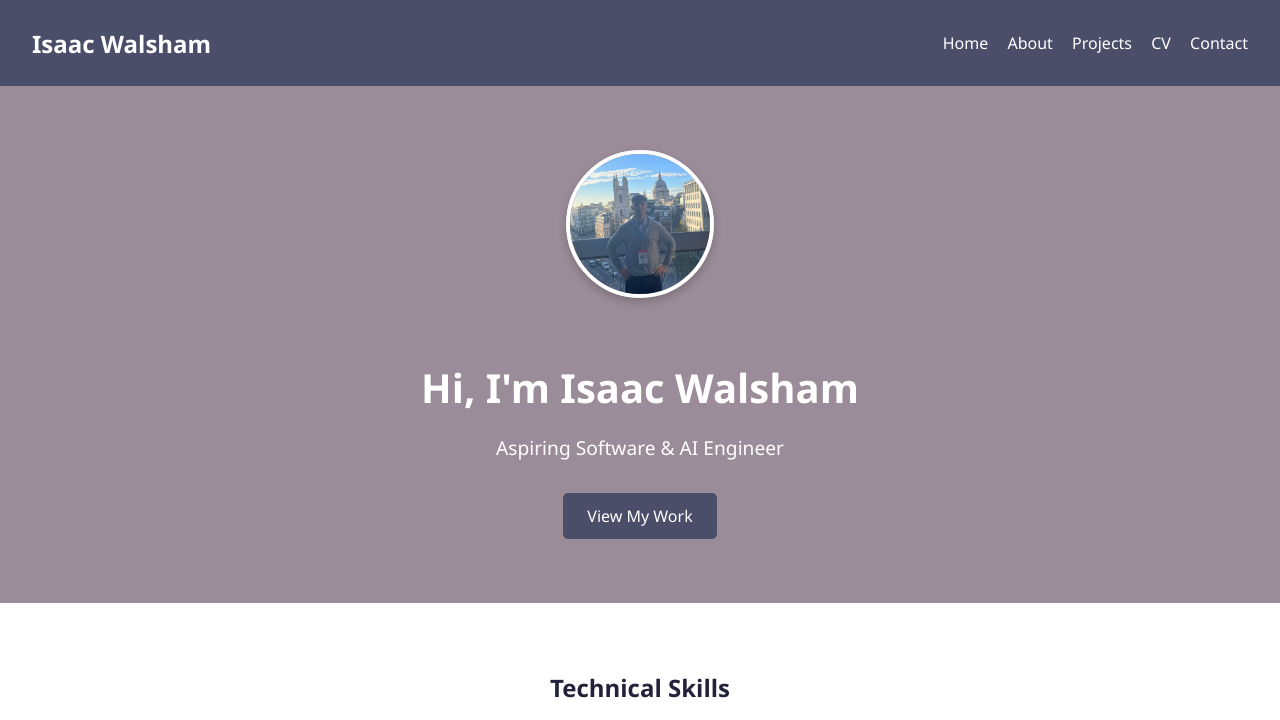
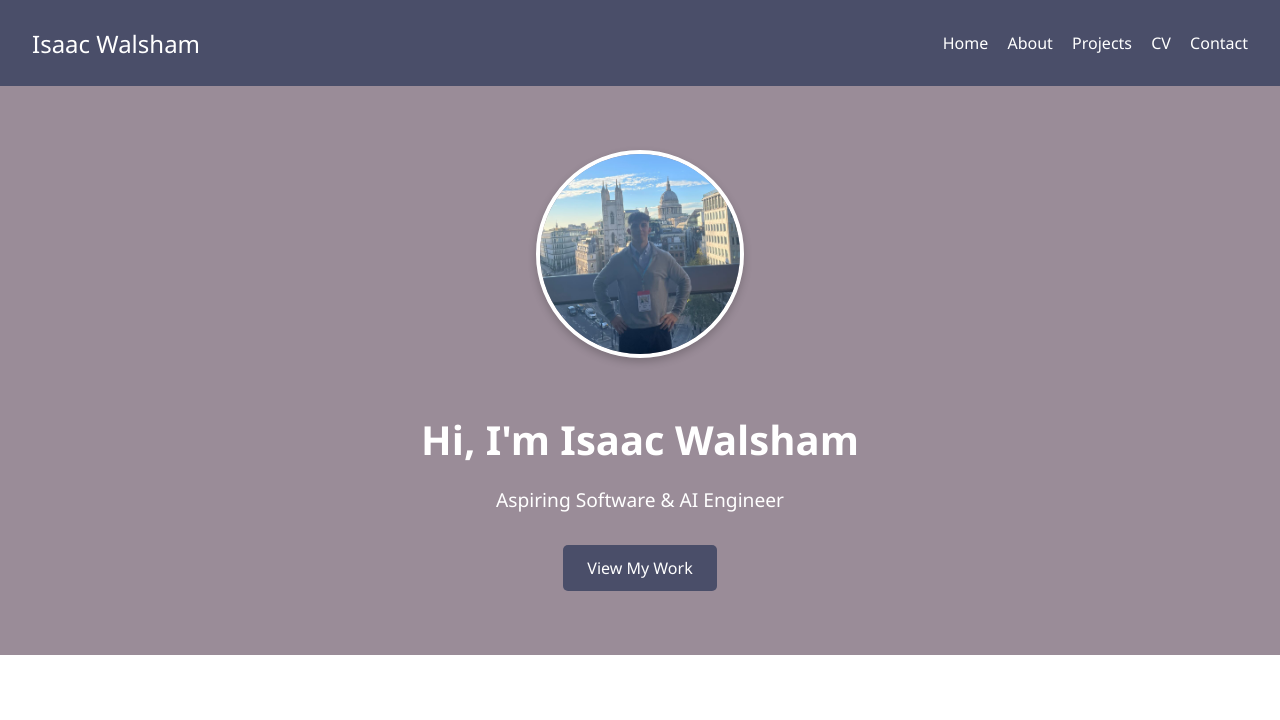
Before and after one commit to isaacwalsham/portfolio, a plain HTML site: page index.html in a window 1280 px wide. Shown: the top 720 px of the page. Drawn offline with nearby package versions, Linux system fonts and the light colour scheme.

Commit message:
General css updates

```diff
--- a/style.css
+++ b/style.css
@@ -31,7 +31,6 @@ header {
 
 .logo {
   font-size: 1.5rem;
-  font-weight: bold;
 }
 
 .toggle-btn {
@@ -98,12 +97,12 @@ header {
 }
 
 .profile-pic {
-  width: 140px;
-  height: 140px;
+  width: 200px;
+  height: 200px;
   border-radius: 50%;
   object-fit: cover;
   border: 4px solid var(--white);
-  margin-bottom: 1.5rem;
+  margin-bottom: 1rem;
   box-shadow: 0 4px 8px rgba(0,0,0,0.2);
 }
 
@@ -182,7 +181,7 @@ header {
 
 .stats-grid {
   display: grid;
-  grid-template-columns: repeat(auto-fit, minmax(140px, 1fr));
+  grid-template-columns: repeat(auto-fit, minmax(100px, 1fr));
   gap: 2rem;
   max-width: 800px;
   margin: 0 auto;
```
